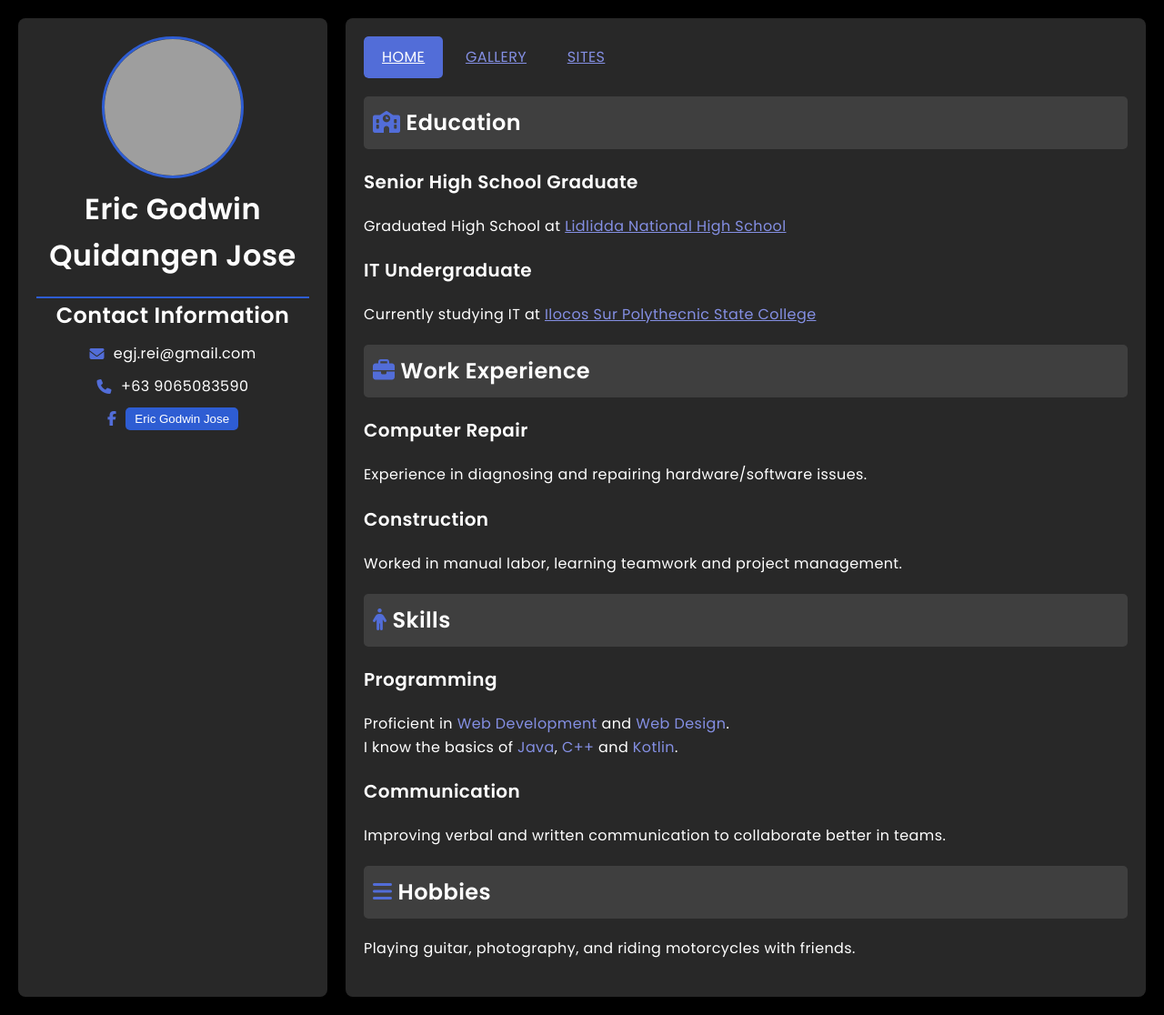
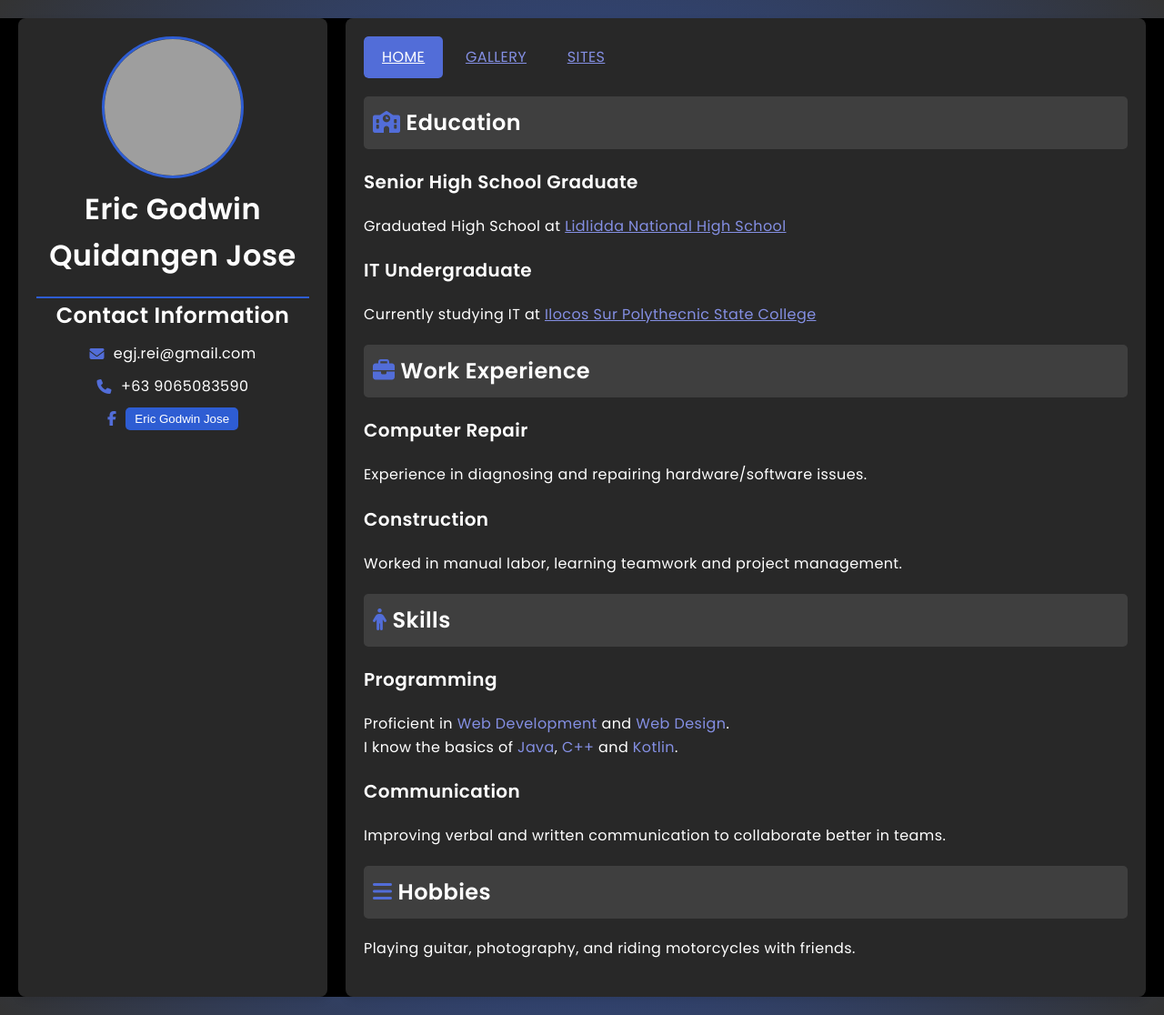
Before and after one commit to EG-Jose/EG-Jose.github.io, a PHP site: page / in a window 1280 px wide. Shown: the whole page at 91% size. Run offline with PHP 8.4, Linux system fonts and the light colour scheme; some libraries are stand-ins or nearby versions; grey boxes are pictures that could not be loaded.

Commit message:
Update color.css

```diff
--- a/Resume/color.css
+++ b/Resume/color.css
@@ -1,3 +1,8 @@
+html {
+    background: rgb(46,93,211);
+    background: radial-gradient(circle, rgba(46,93,211,1) 0%, rgba(51,51,51,1) 100%);
+}
+
 body {
     margin: 0;
     font-family: 'Poppins', sans-serif;
```
